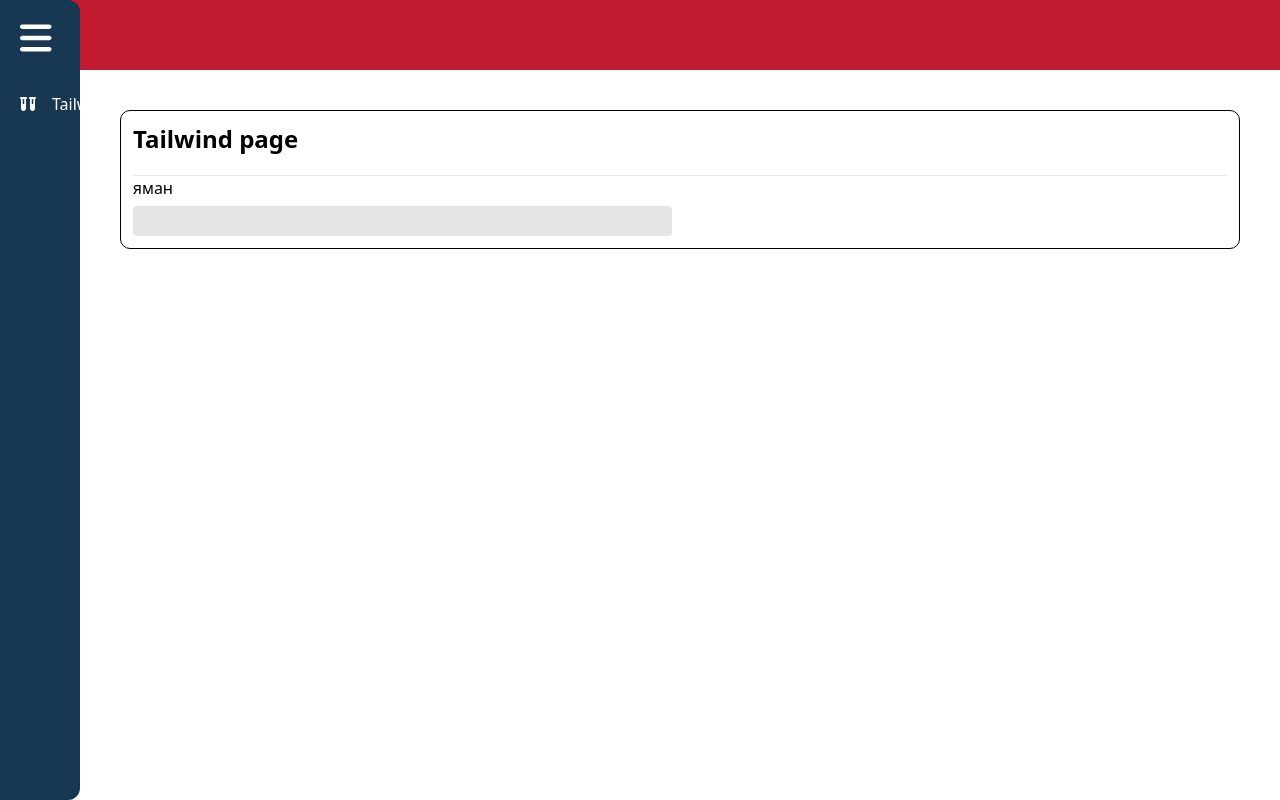
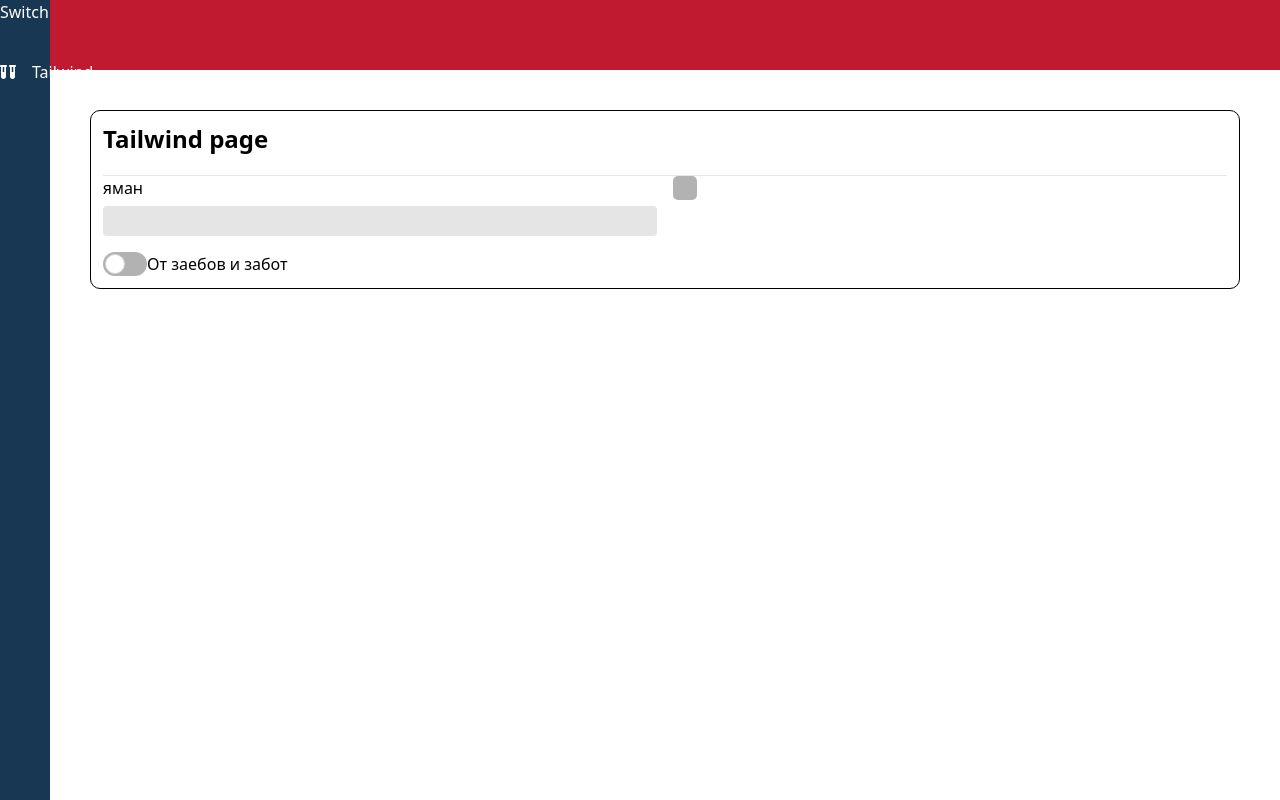
Before and after one commit to bourbakiii/admin-panel, a Vue app: page /tailwind in a window 1280 px wide. Built offline with nearby package versions, Linux system fonts and the light colour scheme.

Commit message:
Control point

```diff
--- a/src/components/Checkbox.vue
+++ b/src/components/Checkbox.vue
@@ -1,16 +1,20 @@
 <template>
-  <label class="flex justify-center items-center label cursor-pointer unselectable">
-    <input v-model="val" type="checkbox" id="killer-checkbox" class="hidden">
+  <label class="flex justify-center items-center label cursor-pointer unselectable" >
+    <input @change="$emit('update:modelValue', $event.target.checked)" type="checkbox"
+           id="killer-checkbox" class="sr-only">
     <transition name="checkbox-transition">
-      <font-awesome-icon class="label__icon" icon="fa-solid fa-check" v-if="val"/>
+      <font-awesome-icon class="label__icon" icon="fa-solid fa-check" v-if="$props.modelValue"/>
     </transition>
   </label>
 </template>
 <script setup>
-import {ref} from "vue";
+defineProps({
+  modelValue: {
+    required: false
+  }
+})
+</script>
 
-const val = ref(false);
-</script>
 <style lang="scss">
 .checkbox-transition {
   @keyframes jump {
@@ -49,5 +53,8 @@ const val = ref(false);
     font-size: 15px;
     color: $main;
   }
+  &:focus-within {
+    border: 1px solid black;
+  }
 }
 </style>
--- /dev/null
+++ b/src/components/DatesPicker.vue
@@ -0,0 +1 @@
+<template></template>
--- a/src/components/Sidebar/Index.vue
+++ b/src/components/Sidebar/Index.vue
@@ -1,13 +1,9 @@
 <template>
   <div
-      class="sidebar gap-7 box-border flex flex-col justify-start items-start p-5 rounded-r-xl bg-main text-white transitioned max-w-30vw"
-      :class="opened?'w-[240px]':'w-[80px]'">
-    <transition name="burger-transition" mode="out-in">
-      <font-awesome-icon @click.prevent="opened = true" v-if="!opened" icon="fa-solid fa-bars"
-                         class="clickable-icon text-4xl"/>
-      <font-awesome-icon @click.prevent="opened = false" v-else icon="fa-solid fa-arrow-left"
-                         class="clickable-icon text-4xl"/>
-    </transition>
+      class="sidebar ease-jump-bezier gap-7 box-border flex flex-col justify-start items-start  bg-main text-white max-w-30vw duration-300 ease-[cubic-bezier(.47,1.64,.41,.8)]"
+      :class="opened?'w-[240px]':'w-[50px]'">
+
+    <button @click="opened=!opened">Switch</button>
     <div class="sidebar__links">
       <SidebarLink v-for="{name,path,fa_icon} in routesMap" :to="path">
         <template v-slot:icon>
@@ -26,16 +22,3 @@ import {ref} from "vue";
 const routesMap = routes.map(el => ({name: el.name, path: el.path, fa_icon: el.icon}));
 const opened = ref(false);
 </script>
-
-<style lang="scss">
-.burger-transition {
-  &-enter-from, &-leave-to {
-    opacity: 0;
-    transform: scale(0)
-  }
-
-  &-enter-active, &-leave-active {
-    transition: .1s;
-  }
-}
-</style>
--- a/src/components/Switcher.vue
+++ b/src/components/Switcher.vue
@@ -25,10 +25,7 @@
         after:h-5
         after:w-5
         after:transition-all
-        peer-checked:bg-white/[.3]"></div>
+        peer-checked:bg-black/[.5]"/>
   </label>
 
 </template>
-<script setup>
-const loggy = () => console.log(12312);
-</script>
--- a/src/pages/Tailwind.vue
+++ b/src/pages/Tailwind.vue
@@ -7,12 +7,38 @@
           item
         }}
       </InputBlock>
+      <Checkbox v-model="checkbox_value"/>
+      <div class="text-right">
+        <Switcher v-model="switch_value"/>
+        От заебов и забот
+      </div>
     </div>
   </div>
 </template>
 <script setup>
 import InputBlock from "@/components/InputBlock.vue";
 import {ref} from "vue";
+import Checkbox from "../components/Checkbox.vue";
+import Switcher from "../components/Switcher.vue";
 
 const some_value = ref(null);
+const checkbox_value = ref(false);
+const switch_value = ref(false);
 </script>
+
+<style lang="scss">
+.text-left {
+  display: flex;
+  *{
+    order:2;
+  }
+
+}
+.text-right {
+  display: flex;
+  *{
+    order:-1;
+  }
+
+}
+</style>
```
Also changed, not shown: src/components/Navigation.vue (line endings or trailing spaces).
